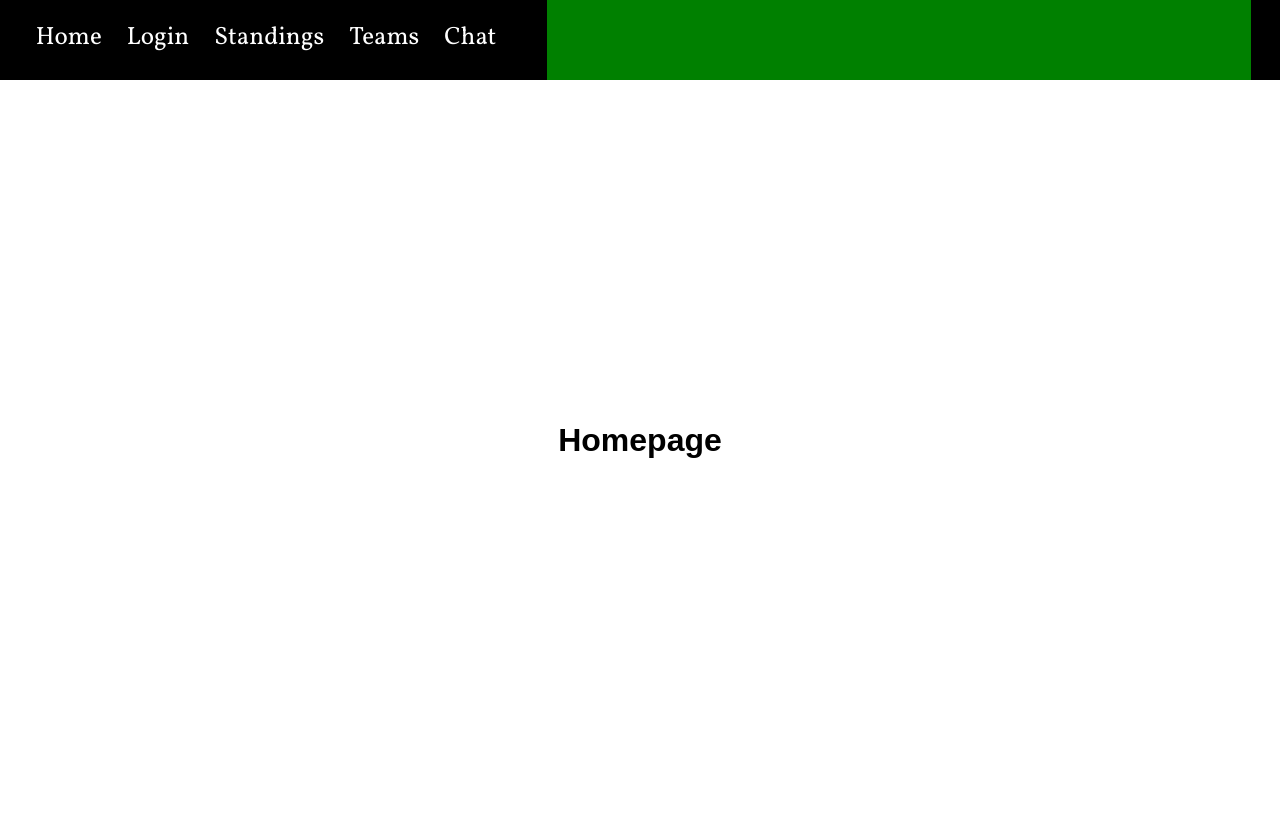
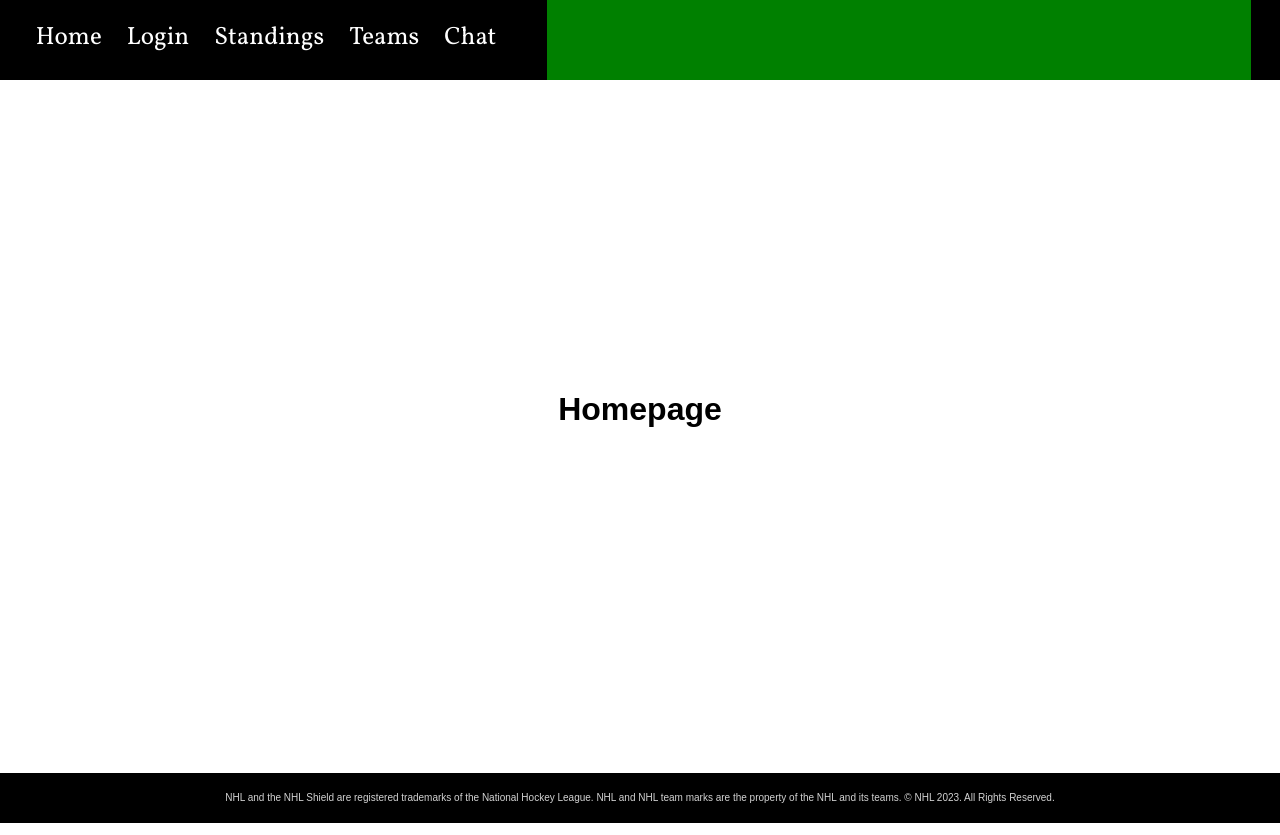
Before and after one commit to AlexandreRaymond/the-final-project, a React (Create React App) app in the folder client/: page / in a window 1280 px wide. Built offline with nearby package versions, Linux system fonts and the light colour scheme.

Commit message:
Added copyright footer

```diff
--- a/client/src/components/App.js
+++ b/client/src/components/App.js
@@ -17,6 +17,7 @@ import RequireAuth from "./RequireAuth";
 import ChatMenu from "./ChatMenu";
 import TeamChat from "./TeamChat";
 import PlayerChat from "./PlayerChat";
+import Footer from "./Footer";
 
 const App = () => {
   // Logics
@@ -41,6 +42,7 @@ const App = () => {
           <Route path="/player/:id/chat" element={<PlayerChat />} />
         </Routes>
       </RequireAuth>
+      <Footer />
     </>
   );
 };
--- a/client/src/components/Conversation.js
+++ b/client/src/components/Conversation.js
@@ -6,7 +6,7 @@ import { useAuth0 } from "@auth0/auth0-react";
 
 const Conversation = ({ chatId }) => {
   const {
-    state: { currentComments },
+    state: { currentComments, currentTeam },
     actions: { setCurrentComments },
   } = useContext(InfoContext);
 
@@ -102,6 +102,8 @@ const UserSpan = styled.span`
   margin-left: 5px;
 `;
 
-const Wrapper = styled.div``;
+const Wrapper = styled.div`
+  overflow-y: auto;
+`;
 
 export default Conversation;
--- a/client/src/components/Favourites.js
+++ b/client/src/components/Favourites.js
@@ -23,6 +23,10 @@ const Favourites = () => {
       setCurrentFav(response.data.data);
     });
   }, []);
+
+  if (!currentFav) {
+    return <div>Loading...</div>;
+  }
 
   return (
     <MainContainer>
--- /dev/null
+++ b/client/src/components/Footer.js
@@ -0,0 +1,30 @@
+import { useState, useEffect, useContext } from "react";
+import styled from "styled-components";
+import axios from "axios";
+import { InfoContext } from "./InfoContext";
+
+const Footer = () => {
+  return (
+    <FootDiv>
+      <p>
+        NHL and the NHL Shield are registered trademarks of the National Hockey
+        League. NHL and NHL team marks are the property of the NHL and its
+        teams. © NHL 2023. All Rights Reserved.
+      </p>
+    </FootDiv>
+  );
+};
+
+const FootDiv = styled.div`
+  display: flex;
+  flex-direction: row;
+  align-items: center;
+  justify-content: center;
+  height: 50px;
+  width: 100avw;
+  font-size: 10px;
+  background-color: black;
+  color: lightgray;
+`;
+
+export default Footer;
--- a/client/src/components/Header.js
+++ b/client/src/components/Header.js
@@ -128,6 +128,7 @@ const MenuWrapper = styled.div`
   display: flex;
   flex-direction: row;
   justify-content: center;
+
   gap: 25px;
 `;
 
@@ -142,8 +143,7 @@ const TeamWrapper = styled.div`
 `;
 
 const TeamHeader = styled.div`
-  position: absolute;
-  display: flex;
+  position: relative;
   flex-direction: column;
   z-index: 1;
 `;
--- a/client/src/components/Home.js
+++ b/client/src/components/Home.js
@@ -18,7 +18,7 @@ const MainContainer = styled.div`
   display: flex;
   flex-direction: column;
   width: 80%;
-  min-height: 90vh;
+  height: 82.2vh;
   margin: 35px auto;
   margin-top: 80px;
   align-items: center;
--- a/client/src/components/PlayerChat.js
+++ b/client/src/components/PlayerChat.js
@@ -6,14 +6,21 @@ import { InfoContext } from "./InfoContext";
 import { useAuth0 } from "@auth0/auth0-react";
 import { MainContainer } from "./Teams";
 import PlayerChatInfos from "./PlayerChatInfos";
+import teamColors from "../utils/backgrounds";
 
 const PlayerChat = () => {
   const {
-    state: { currentChat, currentStats, currentPic },
+    state: { currentChat, currentStats, currentPic, currentTeam },
     actions: { setCurrentPlayer, setCurrentStats, setCurrentPic },
   } = useContext(InfoContext);
 
   console.log("chat currentChat", currentChat);
+
+  let color = "black";
+
+  if (currentTeam) {
+    color = teamColors[currentTeam.name];
+  }
 
   useEffect(() => {
     axios.get(`/api/player/${currentChat.person.id}`).then((response) => {
@@ -33,7 +40,7 @@ const PlayerChat = () => {
   return (
     <>
       <MainContainer>
-        <PlayerDiv>
+        <PlayerDiv backgroundColor={color}>
           <PlayerImg src={currentPic} />
           <p>{currentChat.person.fullName}</p>
         </PlayerDiv>
@@ -46,7 +53,10 @@ const PlayerChat = () => {
 };
 
 const PlayerDiv = styled.div`
-  position: inherit;
+  position: relative;
+  background-color: ${(props) => props.backgroundColor};
+  color: whitesmoke;
+  border-radius: 10px;
   box-shadow: rgba(149, 157, 165, 0.2) 0px 8px 24px;
   display: flex;
   flex-direction: row;
@@ -60,6 +70,9 @@ const PlayerDiv = styled.div`
   gap: 50px;
   margin-bottom: 20px;
   z-index: 1;
+  & p {
+    box-shadow: rgba(149, 157, 165, 0.2) 0px 8px 24px;
+  }
 `;
 
 const PlayerImg = styled.img`
@@ -76,8 +89,7 @@ const ChatDiv = styled.div`
   justify-content: center;
   align-items: center;
   width: 600px;
-  height: 650px;
-  overflow-y: none;
+  max-height: 100%;
 `;
 
 export default PlayerChat;
--- a/client/src/components/PlayerChatInfos.js
+++ b/client/src/components/PlayerChatInfos.js
@@ -109,7 +109,7 @@ const ChatArea = styled.div`
   background-color: white;
   box-shadow: rgba(149, 157, 165, 0.2) 2px 18px 24px;
   font-family: "Vollkorn", serif;
-  height: 110vh;
+  height: 500px;
   width: 550px;
   margin: 10px 10px 0 10px;
   border: none;
```
